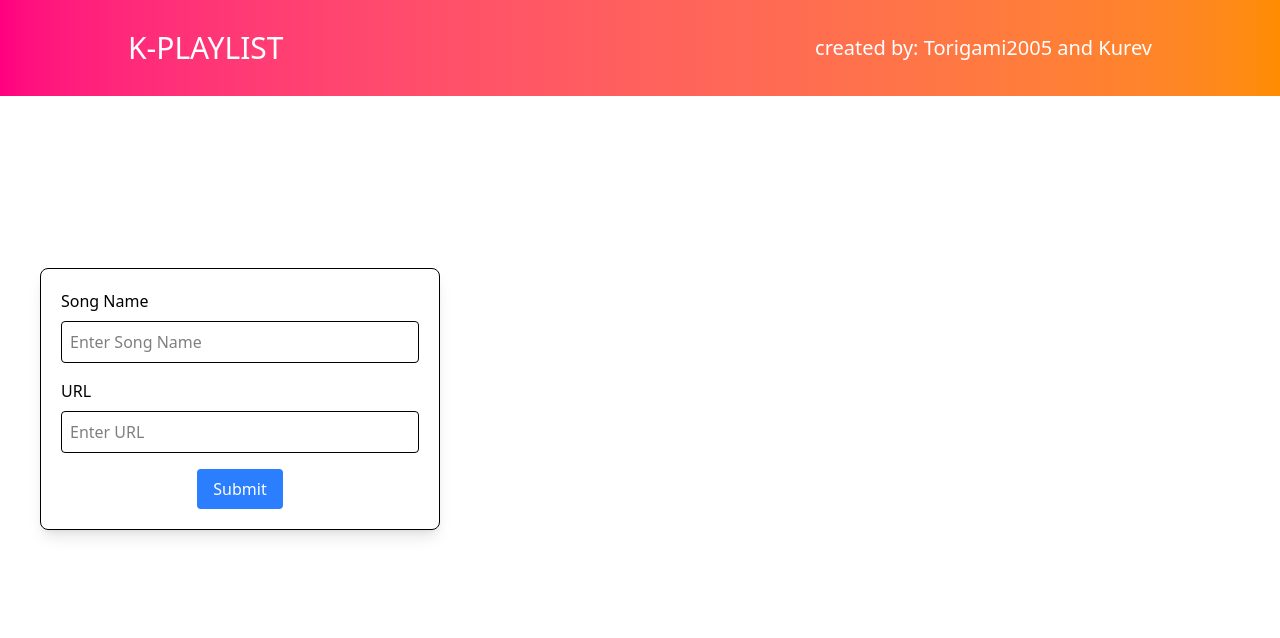
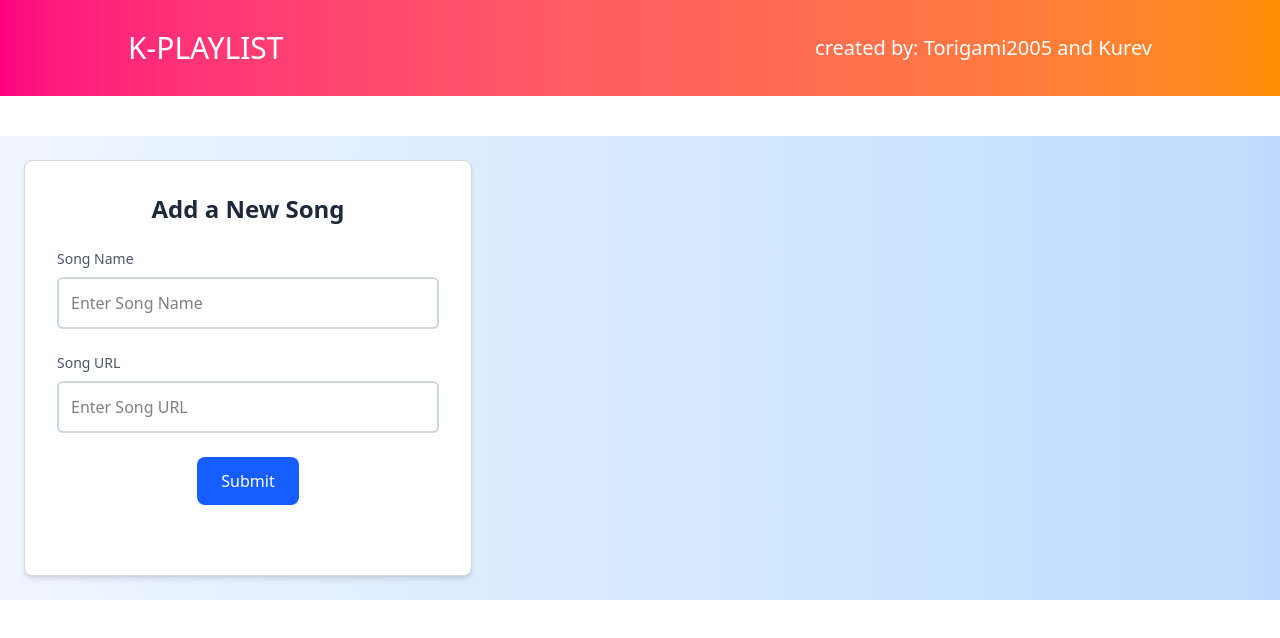
Before and after one commit to Kurev/play-list-web, a React (Vite) app: page / in a window 1280 px wide. Shown: the top 638 px of the page. Built offline with nearby package versions, Linux system fonts and the light colour scheme.

Commit message:
done adding list and adding logic for the input

```diff
--- a/src/Components/Body/Body.tsx
+++ b/src/Components/Body/Body.tsx
@@ -17,6 +17,8 @@ const Body = () => {
                 </div>
             )
         })}
+
+
     </div>
   )
 }
--- a/src/Components/Home/Container.tsx
+++ b/src/Components/Home/Container.tsx
@@ -1,24 +1,86 @@
+import { useState } from "react";
+import ListSongs from "../ListSongs/ListSongs";
+
+export interface SongData {
+  songTitle: string;
+  url: string;
+}
 
 const Container = () => {
+  const [songTitle, setSongTitle] = useState("");
+  const [url, setUrl] = useState("");
+  const [songs, setSongs] = useState<SongData[]>([]);
+
+  const handleSong = (e: React.FormEvent) => {
+    e.preventDefault();
+    const newSong = { songTitle, url };
+    setSongs((prevSongs) => [...prevSongs, newSong]);
+
+    setSongTitle("");
+    setUrl("");
+  };
+
   return (
+    <div className="flex flex-col lg:flex-row justify-start gap-12 p-6 mt-10 bg-gradient-to-r from-blue-50 to-blue-200">
+      {/* Song Input Form */}
+      <form
+        onSubmit={handleSong}
+        className="border border-gray-300 p-8 w-full max-w-md bg-white rounded-lg shadow-md space-y-6"
+      >
+        <h2 className="text-2xl font-semibold text-gray-800 text-center">
+          Add a New Song
+        </h2>
 
-    //---------------------Submit Song---------------------//
-    <div className="flex justify-start p-10 mt-33">
-    <form className="border border-black p-5 max-w-100 w-full bg-white rounded-lg shadow-lg">
-      <div className="mb-4">
-        <label htmlFor="songName" className="block text-left mb-2">Song Name</label>
-        <input type="text" id="songName" placeholder="Enter Song Name" className="w-full p-2 border rounded" />
+        <div className="mb-6">
+          <label
+            htmlFor="songName"
+            className="block text-sm font-medium text-gray-600 mb-2"
+          >
+            Song Name
+          </label>
+          <input
+            value={songTitle}
+            onChange={(e) => setSongTitle(e.target.value)}
+            type="text"
+            id="songName"
+            placeholder="Enter Song Name"
+            className="w-full p-3 border-2 border-gray-300 rounded-md focus:outline-none focus:ring-2 focus:ring-blue-500"
+            required
+          />
         </div>
-      <div className="mb-4">
-        <label htmlFor="url" className="block text-left mb-2">URL</label>
-        <input type="text" id="url" placeholder="Enter URL" className="w-full p-2 border rounded" />
+
+        <div className="mb-6">
+          <label
+            htmlFor="url"
+            className="block text-sm font-medium text-gray-600 mb-2"
+          >
+            Song URL
+          </label>
+          <input
+            value={url}
+            onChange={(e) => setUrl(e.target.value)}
+            type="text"
+            id="url"
+            placeholder="Enter Song URL"
+            className="w-full p-3 border-2 border-gray-300 rounded-md focus:outline-none focus:ring-2 focus:ring-blue-500"
+            required
+          />
         </div>
+
         <div className="flex justify-center w-full mt-4">
-      <button type="submit" className="flex justify-center px-4 py-2 bg-blue-500 text-white rounded hover:bg-blue-600" >Submit</button>
+          <button
+            type="submit"
+            className="px-6 py-3 bg-blue-600 text-white rounded-lg hover:bg-blue-700 transition duration-300"
+          >
+            Submit
+          </button>
         </div>
       </form>
+
+      {/* Song List Display */}
+      <ListSongs song={songs} />
     </div>
-  )
-}
+  );
+};
 
-export default Container
+export default Container;
--- /dev/null
+++ b/src/Components/ListSongs/ListSongs.tsx
@@ -0,0 +1,32 @@
+import { SongData } from '../Home/Container';
+
+interface ListProps {
+  song: SongData[];
+}
+
+const ListSongs = ({ song }: ListProps) => {
+  return (
+    <div className="w-full mx-auto p-4 mt-8 h-96 overflow-y-scroll">
+      {song.map((items, index) => (
+        <div
+          key={index}
+          className="bg-white shadow-xl rounded-lg overflow-hidden mb-6 transition-transform transform hover:scale-105 hover:shadow-2xl"
+        >
+          <div className="p-6">
+            <h1 className="text-xl font-semibold text-gray-800 mb-3">{items.songTitle}</h1>
+            <a
+              href={items.url}
+              target="_blank"
+              rel="noopener noreferrer"
+              className="inline-block text-blue-600 hover:text-blue-800 font-medium text-lg"
+            >
+              Listen Now
+            </a>
+          </div>
+        </div>
+      ))}
+    </div>
+  );
+};
+
+export default ListSongs;
```
Lines whose indentation alone changed are shown as unchanged.
